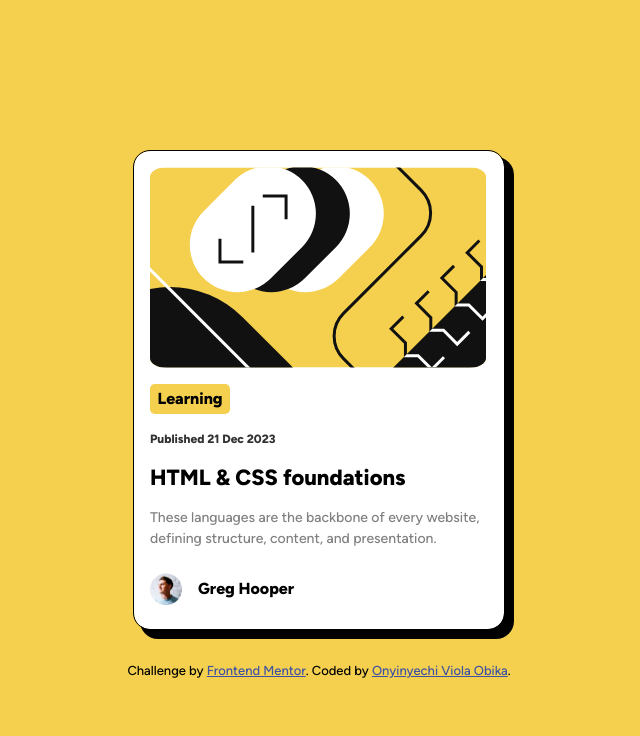
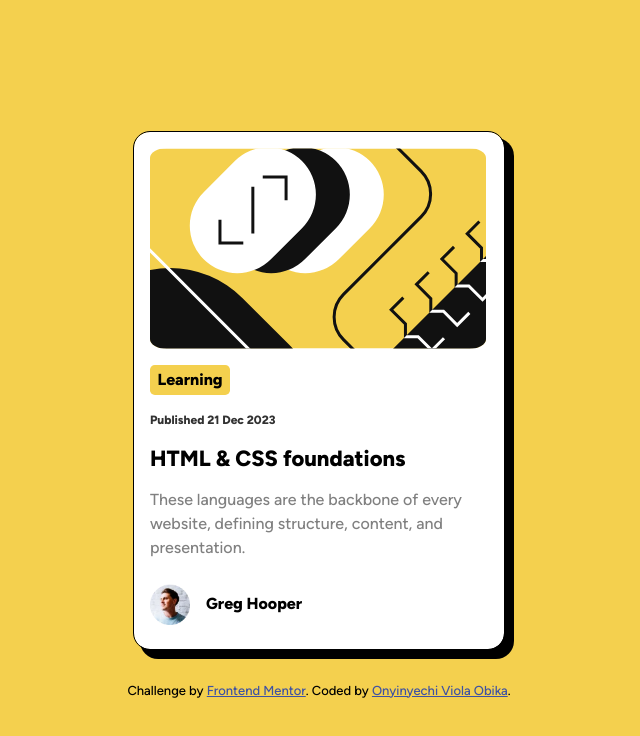
Before and after one commit to Obikaviola/Blog-preview-card, a plain HTML site: page index.html in a window 1280 px wide. Shown: the whole page, without its empty margins (321-961 px from the left). Drawn offline with Linux system fonts and the light colour scheme.

Commit message:
update styles.css

```diff
--- a/styles.css
+++ b/styles.css
@@ -91,7 +91,7 @@ h1:hover{
 
 .paragraph{
     color: var(--color-neutral-grey);
-    font-size: 14px;
+    font-size: 16px;
 }
 
 .profile{
@@ -100,7 +100,7 @@ h1:hover{
 }
 
 .avatar{
-    max-width: 2rem;
+    max-width: 2.5rem;
 }
 
 .name{
```
